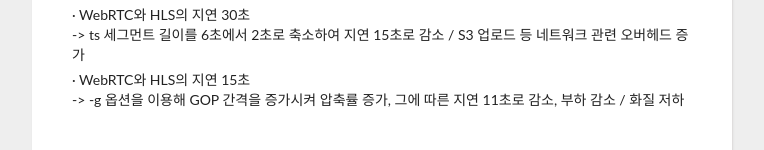
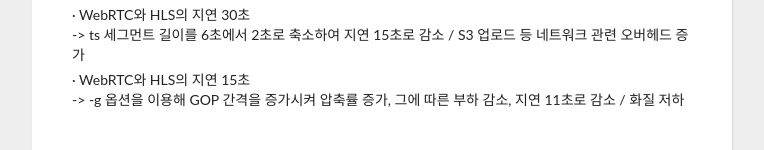
Before and after one commit to ljkhyeong/portfolio, a React (Create React App) app: page /project2 in a window 1280 px wide. Shown: the part 1572-1722 px from the top of the page, without its empty margins (258-1022 px from the left). Built offline with nearby package versions, Linux system fonts and the light colour scheme.

Commit message:
Update: Project2 내용수정

```diff
--- a/src/component/project/Project2.js
+++ b/src/component/project/Project2.js
@@ -238,7 +238,7 @@
                   <div className="project-text">
                     · WebRTC와 HLS의 지연 15초
                     <br /> -> -g 옵션을 이용해 GOP 간격을 증가시켜 압축률 증가,
-                    그에 따른 지연 11초로 감소, 부하 감소 / 화질 저하
+                    그에 따른 부하 감소, 지연 11초로 감소 / 화질 저하
                   </div>
                 </div>
               </div>
```
